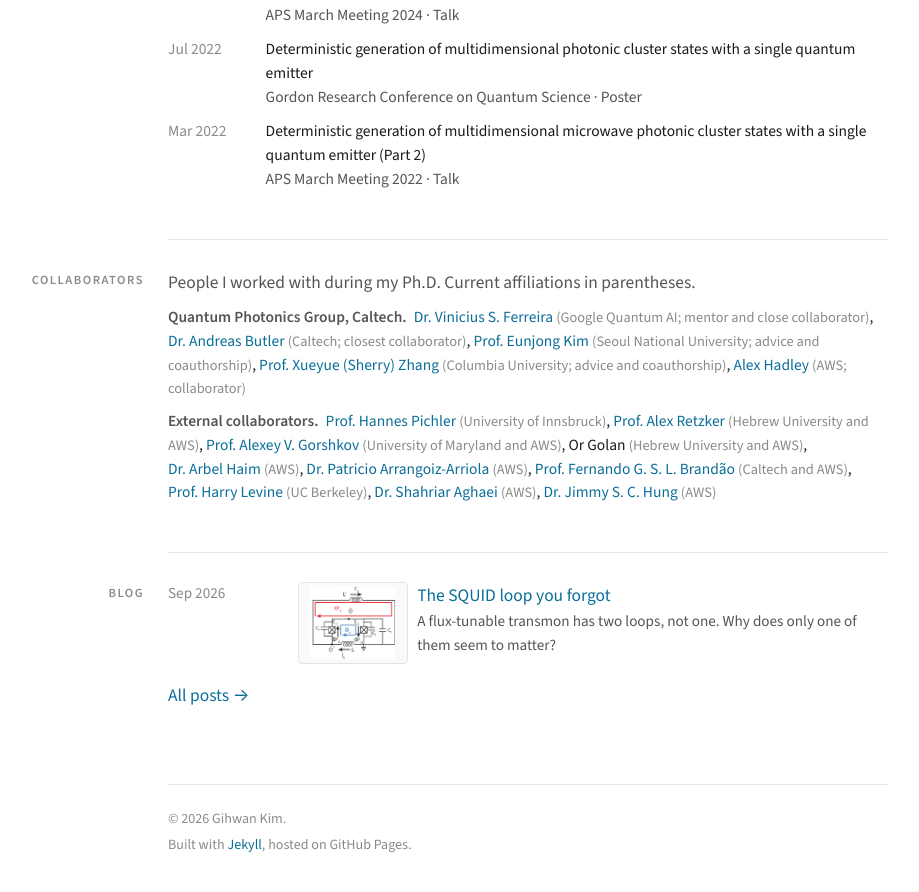
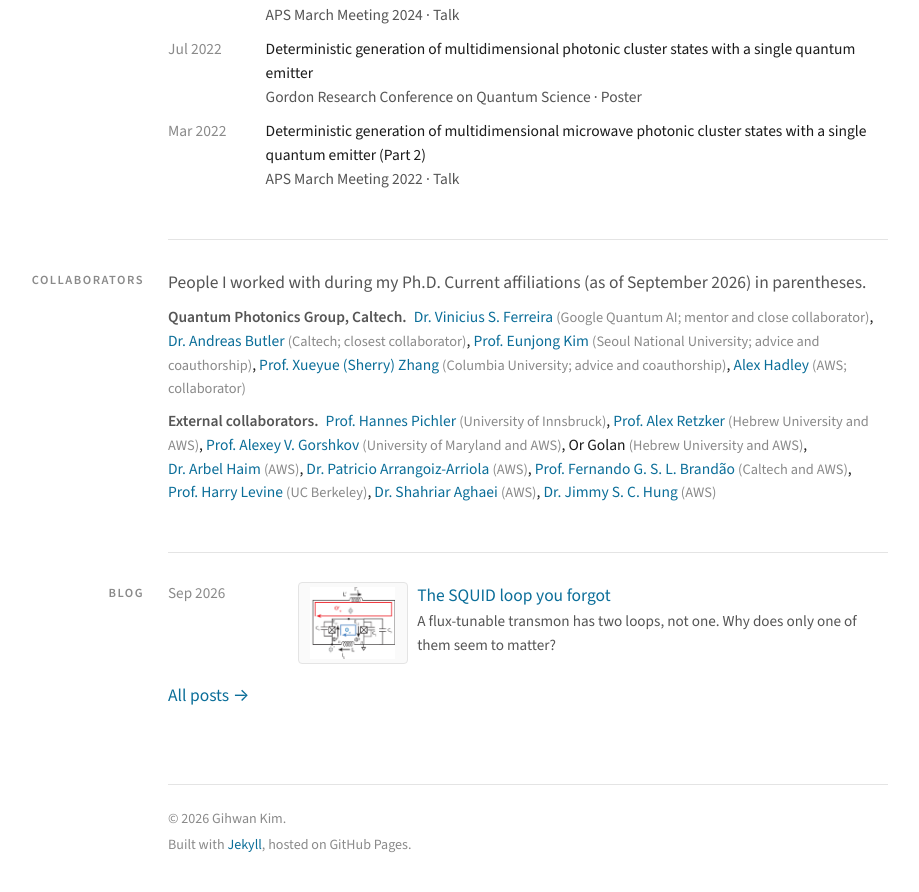
Before and after one commit to gihwan-scqubits/gihwan-scqubits.github.io, a Jekyll site: the page built from index.md, in a window 1280 px wide and 900 px high, scrolled down 2309 px. Shown: the top 892 px of the window, without its empty margins (112-1031 px from the left). Built offline with Jekyll 4.4.1, drawn with Linux system fonts in a browser that asks for light colours.

Commit message:
Collaborators: date the affiliations
Co-Authored-By: Claude Fable 5.1 <noreply@anthropic.com>
Claude-Session: https://claude.ai/code/session_01D9GyQzp35NGwXa4HyFQyv5

```diff
--- a/index.md
+++ b/index.md
@@ -62,7 +62,7 @@ body_class: home
 
 <section class="section" id="collaborators">
   <span class="label">Collaborators</span>
-  <p class="collab-intro">People I worked with during my Ph.D. Current affiliations in parentheses.</p>
+  <p class="collab-intro">People I worked with during my Ph.D. Current affiliations (as of September 2026) in parentheses.</p>
   {% for g in site.data.collaborators %}
   <p class="collab"><span class="collab-group">{{ g.group }}.</span>
     {% for c in g.people %}{% if c.url %}<a href="{{ c.url }}">{{ c.name }}</a>{% else %}{{ c.name }}{% endif %} <span class="collab-meta">({{ c.affiliation }}{% if c.role %}; {{ c.role }}{% endif %})</span>{% unless forloop.last %}, {% endunless %}{% endfor %}
```
